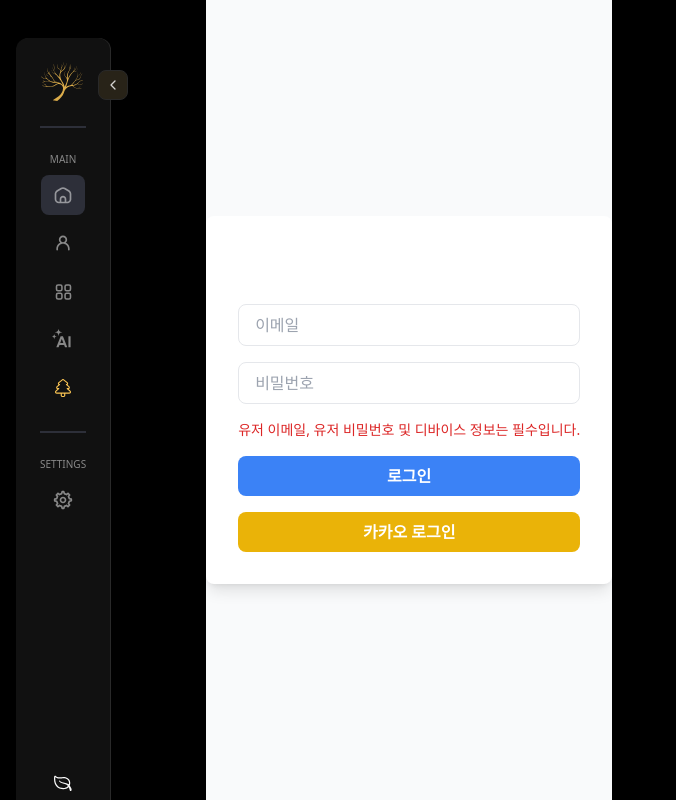
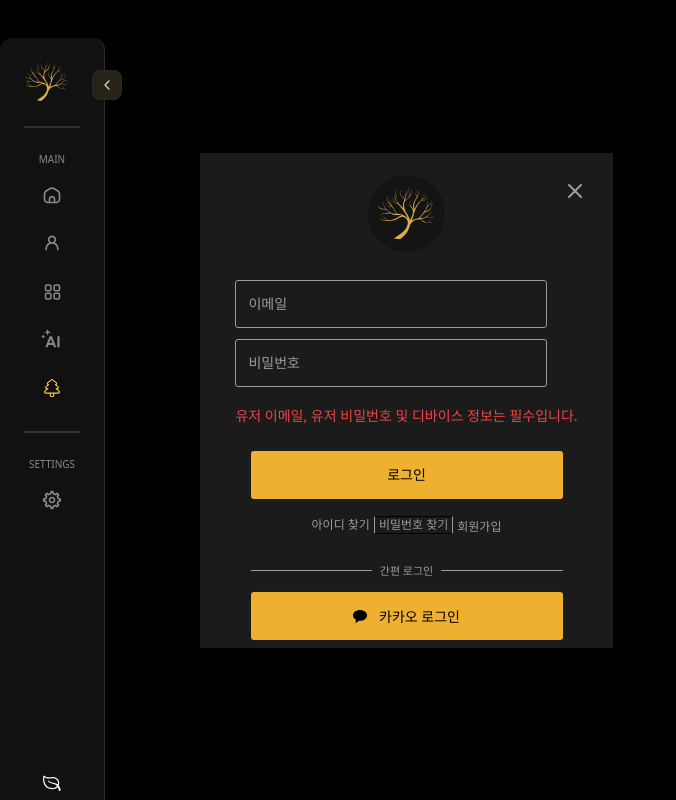
Before and after one commit to 2025-kakao-SENG/SENG-FE, a React (Vite) app: page /auth/login in a window 1280 px wide. Both pictures are taken after a click on the button "로그인". Shown: the top 800 px of the page, without its empty margins (0-676 px from the left). Built offline with nearby package versions, Linux system fonts and the light colour scheme; no server answers.

Commit message:
Fix: login

```diff
--- a/src/components/MenuBar.tsx
+++ b/src/components/MenuBar.tsx
@@ -1,37 +1,38 @@
-import React, {useState} from 'react';
-import {Link} from 'react-router-dom';
-import logo from '../assets/images/logo.svg';
-import home from '../assets/images/menuBar/home.svg';
-import user from '../assets/images/menuBar/user.svg';
-import bookshelf from '../assets/images/menuBar/bookshelf.svg';
-import aiGray from '../assets/images/menuBar/aiGray.svg';
-import community from '../assets/images/menuBar/community.svg';
-import setting from '../assets/images/menuBar/setting.svg';
-import leaf from '../assets/images/menuBar/leaf.svg';
-import goldenLeaf from '../assets/images/menuBar/goldenLeaf.svg';
-import logout from '../assets/images/menuBar/logout.svg';
-import leftArrow2 from '../assets/images/menuBar/leftArrow2.svg';
-import rightArrow2 from '../assets/images/menuBar/rightArrow2.svg';
-import Login from '../components/Login';
-import Logout from '../components/Logout';
+import {useState} from 'react';
+import {useSelector} from 'react-redux';
+import {Link, useNavigate} from 'react-router-dom';
+import {getUserLoginData} from '@/redux/selector';
+import logo from '@/assets/images/logo.svg';
+import home from '@/assets/images/menuBar/home.svg';
+import user from '@/assets/images/menuBar/user.svg';
+import bookshelf from '@/assets/images/menuBar/bookShelf.svg';
+import aiGray from '@/assets/images/menuBar/aiGray.svg';
+import community from '@/assets/images/menuBar/community.svg';
+import setting from '@/assets/images/menuBar/setting.svg';
+import leaf from '@/assets/images/menuBar/leaf.svg';
+import goldenLeaf from '@/assets/images/menuBar/goldenLeaf.svg';
+import logout from '@/assets/images/menuBar/logout.svg';
+import leftArrow2 from '@/assets/images/menuBar/leftArrow2.svg';
+import rightArrow2 from '@/assets/images/menuBar/rightArrow2.svg';
 
 export default function MenuBar() {
+    const navigate = useNavigate();
+    const userLoginData = useSelector(getUserLoginData);
+
     const [activeMenu, setActiveMenu] = useState('/home');
     const [isOpen, setIsOpen] = useState(true); // MenuBar 상태 관리
-    const [isLoggedIn, setIsLoggedIn] = useState(false); // 로그인 상태 관리
-    const [showLoginModal, setShowLoginModal] = useState(false); // 로그인 모달 상태 관리
-    const [showLogoutModal, setShowLogoutModal] = useState(false); // 로그아웃 모달 상태 관리
 
     const toggleMenu = () => {
         setIsOpen(!isOpen);
     };
 
-    const handleMenuClick = (menu: string) => {
-        if (menu === '/settings/myPage' && !isLoggedIn) {
-            setShowLoginModal(true); // 로그인 모달 표시
-            return; // MyPage로 이동하지 않음
+    const handleMyPageClick = () => {
+        if (userLoginData.isLogined) {
+            navigate('/setting/myPage');
+        } else {
+            navigate('/auth/login');
         }
-        setActiveMenu(menu);
+        setActiveMenu('myPage');
     };
 
     const getMenuClass = (menu: string) =>
@@ -39,18 +40,12 @@ export default function MenuBar() {
             activeMenu === menu ? 'bg-[#2D2F39]' : 'hover:bg-[#4a4a4a]'
         }`;
 
-    const handleLogout = () => {
-        setIsLoggedIn(false);
-        setShowLogoutModal(false);
-    };
-
     return (
-        <>
         <div
             className={`relative mr-[6rem] min-h-screen pt-[2.375rem] transition-transform duration-300 ${
                 isOpen ? 'translate-x-0' : '-translate-x-[6.4rem]'
             }`}>
-                <ul className="relative flex flex-col justify-items-center rounded-xl bg-[#111111] p-6 shadow-right">
+            <ul className="relative flex h-full w-full flex-col justify-items-center rounded-xl bg-[#111111] p-6 shadow-right">
                 {/* 로고 */}
                 <div>
                     <img src={logo} alt="SENG logo" className="w-11" />
@@ -58,6 +53,7 @@ export default function MenuBar() {
 
                 {/* 닫기/열기 버튼 */}
                 <button
+                    type="button"
                     onClick={toggleMenu}
                     className="absolute right-[-1.1rem] top-8 rounded-lg border border-[#292929] bg-[#282318] p-1.5 hover:bg-[#4a4a4a] active:bg-[#2D2F39]">
                     <img
@@ -71,50 +67,43 @@ export default function MenuBar() {
                     <p className="text-[0.625rem] font-medium text-[#888888]">
                         MAIN
                     </p>
-                        <Link
-                            to="/home"
-                            onClick={() => handleMenuClick('/home')}>
+                    <Link to="/home" onClick={() => setActiveMenu('home')}>
                         <img
                             src={home}
                             alt="home"
-                                className={getMenuClass('/home')}
+                            className={getMenuClass('home')}
                         />
                     </Link>
-                        <button
-                            onClick={() => handleMenuClick('/settings/myPage')}>
+                    <button onClick={() => handleMyPageClick()} type="button">
                         <img
                             src={user}
                             alt="user"
-                                className={getMenuClass('/settings/myPage')}
+                            className={getMenuClass('myPage')}
                         />
                     </button>
                     <Link
                         to="/library"
-                            onClick={() => handleMenuClick('/library')}>
+                        onClick={() => setActiveMenu('library')}>
                         <img
                             src={bookshelf}
                             alt="bookshelf"
-                                className={getMenuClass('/library')}
+                            className={getMenuClass('library')}
                         />
                     </Link>
-                        <Link
-                            to="/home/ai"
-                            onClick={() => handleMenuClick('/home/ai')}>
+                    <Link to="/home/ai" onClick={() => setActiveMenu('ai')}>
                         <img
                             src={aiGray}
                             alt="ai"
-                                className={getMenuClass('/home/ai')}
+                            className={getMenuClass('ai')}
                         />
                     </Link>
                     <Link
                         to="/settings/community"
-                            onClick={() =>
-                                handleMenuClick('/settings/community')
-                            }>
+                        onClick={() => setActiveMenu('community')}>
                         <img
                             src={community}
                             alt="community"
-                                className={getMenuClass('/settings/community')}
+                            className={getMenuClass('community')}
                         />
                     </Link>
                 </li>
@@ -126,13 +115,11 @@ export default function MenuBar() {
                     </p>
                     <Link
                         to="/settings/display"
-                            onClick={() =>
-                                handleMenuClick('/settings/display')
-                            }>
+                        onClick={() => setActiveMenu('display')}>
                         <img
                             src={setting}
                             alt="settings"
-                                className={getMenuClass('/settings/display')}
+                            className={getMenuClass('display')}
                         />
                     </Link>
                 </li>
@@ -151,38 +138,15 @@ export default function MenuBar() {
                         className="cursor-pointer rounded-lg px-3 py-2.5 hover:bg-[#4a4a4a] active:bg-[#2D2F39]"
                     />
                     <p className="text-[0.6875rem] text-[#FAC453]">2</p>
+                    <Link to="/auth/logout">
                         <img
                             src={logout}
                             alt="logout"
                             className="cursor-pointer rounded-lg px-3 py-2.5 hover:bg-[#4a4a4a] active:bg-[#2D2F39]"
-                            onClick={() => setShowLogoutModal(true)} // 로그아웃 모달 표시
                         />
+                    </Link>
                 </li>
             </ul>
         </div>
-
-            {/* Login 모달 */}
-            {showLoginModal && (
-                <div className="fixed inset-0 z-50 flex items-center justify-center bg-black bg-opacity-50">
-                    <Login
-                        onClose={() => setShowLoginModal(false)}
-                        onLogin={() => {
-                            setIsLoggedIn(true);
-                            setShowLoginModal(false);
-                        }}
-                    />
-                </div>
-            )}
-
-            {/* Logout 모달 */}
-            {showLogoutModal && (
-                <div className="fixed inset-0 z-50 flex items-center justify-center bg-black bg-opacity-50">
-                    <Logout
-                        onLogout={handleLogout}
-                        onCancel={() => setShowLogoutModal(false)}
-                    />
-                </div>
-            )}
-        </>
     );
 }
--- a/src/layouts/Layout.tsx
+++ b/src/layouts/Layout.tsx
@@ -3,13 +3,11 @@ import MenuBar from '../components/MenuBar';
 
 function Layout() {
     return (
-        <div className="flex min-h-screen bg-black text-white">
-            <header className="h-screen pb-[1.75rem] pl-[1rem]">
-                <nav>
-                    <MenuBar />
-                </nav>
+        <div className="flex h-screen w-screen bg-black text-white">
+            <header className="h-full w-[12.5rem] items-center justify-center">
+                <MenuBar />
             </header>
-            <main className="h-screen overflow-hidden">
+            <main className="h-full overflow-hidden">
                 <Outlet />
             </main>
         </div>
--- a/src/pages/auth/LoginPage.tsx
+++ b/src/pages/auth/LoginPage.tsx
@@ -1,4 +1,4 @@
-import {useNavigate} from 'react-router-dom';
+import {Link, useNavigate} from 'react-router-dom';
 import {useState} from 'react';
 import {
     AuthLoginApiRequest,
@@ -9,6 +9,9 @@ import useAuthKaKaoLoginApi from '@/hooks/apis/auth/useAuthKakaoLoginApi';
 import {useDispatch} from 'react-redux';
 import {AuthKakaoLoginApiResponse} from '@/types/auth/kakaoLoginApiTypes';
 import {setUserInfoByLogin, UserSliceState} from '@/redux/slice/userSlice';
+import logoCircle from '@/assets/images/login/logoCircle.svg';
+import close from '@/assets/images/login/close.svg';
+import kakao from '@/assets/images/login/kakao.svg';
 
 function LoginPage() {
     const navigate = useNavigate();
@@ -19,16 +22,10 @@ function LoginPage() {
 
     const [emailInput, setEmailInput] = useState('');
     const [passwordInput, setPasswordInput] = useState('');
-
-    const [isSuccess, setIsSuccess] = useState(false);
     const [errorMessage, setErrorMessage] = useState('');
 
     function successLogin() {
-        setIsSuccess(true);
-        setTimeout(() => {
-            setIsSuccess(false);
         navigate('/home');
-        }, 500);
     }
 
     async function handleLoginSubmit() {
@@ -107,66 +104,103 @@ function LoginPage() {
     }
 
     return (
-        <div className="flex h-screen items-center justify-center bg-gray-50">
-            <div className="w-full max-w-md rounded-lg bg-white p-8 shadow-lg">
-                <h1 className="mb-6 text-center text-2xl font-bold">로그인</h1>
-
-                {/* 성공 모달 */}
-                {isSuccess && (
-                    <div className="mb-4 rounded bg-green-100 p-4 text-green-800">
-                        <p>로그인에 성공했습니다!</p>
-                    </div>
-                )}
-
-                {/* 이메일 입력 */}
-                <div className="mb-4">
+        <div className="flex h-screen items-center justify-center">
+            <div className="relative flex h-[30.9375rem] w-[25.8125rem] flex-col items-center bg-[#1B1B1B] text-[#9C9C9C]">
+                <img
+                    src={logoCircle}
+                    alt="StoryBreeze Logo"
+                    className="mt-[1.375rem]"
+                />
+                <button
+                    type="button"
+                    className="absolute right-[1.9375rem] top-[1.9375rem]"
+                    onClick={() => navigate(-1)}>
+                    <img src={close} alt="Close Button" />
+                </button>
+                <form
+                    className="mt-7 flex flex-col gap-[0.6875rem]"
+                    onSubmit={e => {
+                        e.preventDefault();
+                        handleLoginSubmit();
+                    }}>
                     <input
+                        id="email"
+                        name="email"
                         type="text"
                         placeholder="이메일"
-                        value={emailInput}
                         onChange={handleEmailChange}
-                        className="w-full rounded-lg border px-4 py-2 focus:outline-none focus:ring-2 focus:ring-blue-400"
+                        className="h-[3rem] w-[19.5rem] rounded-[0.1875rem] border-[1px] border-[#9C9C9C] bg-[#1B1B1B] px-3 text-[0.875rem] placeholder-[#9C9C9C] focus:border-[#EEB02F] focus:placeholder-[#EEB02F] focus:outline-none"
                     />
-                </div>
-
-                {/* 비밀번호 입력 */}
-                <div className="mb-4">
                     <input
+                        id="password"
+                        name="password"
                         type="password"
                         placeholder="비밀번호"
-                        value={passwordInput}
                         onChange={handlePasswordChange}
-                        className="w-full rounded-lg border px-4 py-2 focus:outline-none focus:ring-2 focus:ring-blue-400"
+                        className="h-[3rem] w-[19.5rem] rounded-[0.1875rem] border-[1px] border-[#9C9C9C] bg-[#1B1B1B] px-3 text-[0.875rem] placeholder-[#9C9C9C] focus:border-[#EEB02F] focus:placeholder-[#EEB02F] focus:outline-none"
                     />
-                </div>
-
-                {/* 에러 메시지 */}
                     {errorMessage && (
-                    <p className="mb-4 text-sm text-red-600">{errorMessage}</p>
+                        <p className="mt-2 text-sm text-red-500">
+                            {errorMessage}
+                        </p>
                     )}
-
-                {/* 로그인 버튼 */}
+                </form>
                 <button
                     type="button"
                     onClick={handleLoginSubmit}
                     disabled={isLoginLoading}
-                    className={`w-full rounded-lg px-4 py-2 font-semibold text-white ${
-                        isLoginLoading
-                            ? 'cursor-not-allowed bg-blue-300'
-                            : 'bg-blue-500 hover:bg-blue-600'
-                    }`}>
-                    {isLoginLoading ? '로그인 중...' : '로그인'}
+                    className={`mt-[1.5625rem] h-[3rem] w-[19.5rem] rounded-[0.1875rem] ${
+                        isLoginLoading ? 'bg-gray-500' : 'bg-[#EEB02F]'
+                    } text-[0.875rem] text-black`}>
+                    {isLoginLoading ? '로딩 중...' : '로그인'}
                 </button>
+                <div className="mb-[1.625rem] mt-[0.875rem] flex items-center">
+                    <button type="button" className="px-1 text-xs">
+                        아이디 찾기
+                    </button>
+                    <button
+                        type="button"
+                        className="border-[1px] border-black border-x-[#9C9C9C] px-1 text-xs">
+                        비밀번호 찾기
+                    </button>
+                    <Link to="/auth/register">
+                        <button type="button" className="px-1 text-xs">
+                            회원가입
+                        </button>
+                    </Link>
+                </div>
 
-                {/* 카카오 로그인 버튼 */}
+                {/* 카카오 로그인 */}
+                <div className="flex w-full flex-col items-center justify-center">
+                    <div className="mb-[0.8125rem] flex w-[19.5rem] items-center">
+                        <div className="flex-grow border-t-[1px] border-[#9C9C9C]" />
+                        <p className="px-2 text-[0.6875rem] text-[#9C9C9C]">
+                            간편 로그인
+                        </p>
+                        <div className="flex-grow border-t-[1px] border-[#9C9C9C]" />
+                    </div>
+
                     <button
                         type="button"
                         onClick={handleKaKaoLoginSubmit}
-                    className="mt-4 w-full rounded-lg bg-yellow-500 px-4 py-2 font-semibold text-white hover:bg-yellow-600">
-                    {isKakaoLoginLoading
-                        ? '카카오 로그인 중...'
-                        : '카카오 로그인'}
+                        disabled={isKakaoLoginLoading}
+                        className={`flex h-[3rem] w-[19.5rem] items-center justify-center gap-3 rounded-[0.1875rem] ${
+                            isKakaoLoginLoading ? 'bg-gray-500' : 'bg-[#EEB02F]'
+                        }`}>
+                        {isKakaoLoginLoading ? (
+                            <p className="text-[0.875rem] font-medium text-black">
+                                로딩 중...
+                            </p>
+                        ) : (
+                            <>
+                                <img src={kakao} alt="kakao" />
+                                <p className="text-[0.875rem] font-medium text-black">
+                                    카카오 로그인
+                                </p>
+                            </>
+                        )}
                     </button>
+                </div>
             </div>
         </div>
     );
```
Also changed, not shown: src/router/Router.tsx (+4 -15 lines), .eslintrc.cjs. Lines whose indentation alone changed are shown as unchanged.
